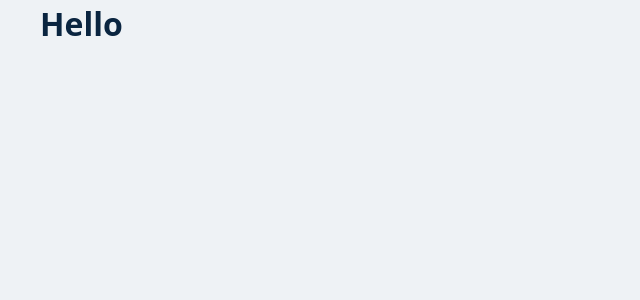
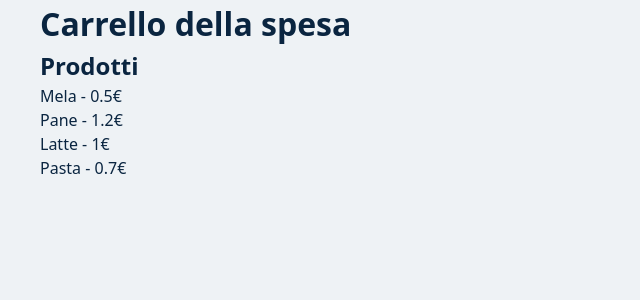
Before and after one commit to emanuelefavero/ex-react-usereducer-spesa, a React (Vite) app: page / in a window 1280 px wide. Shown: the top 300 px of the page, without its empty margins (0-640 px from the left). Built offline with nearby package versions, Linux system fonts and the light colour scheme.

Commit message:
feat: add product list component and products data

```diff
--- a/src/App.jsx
+++ b/src/App.jsx
@@ -1,9 +1,13 @@
 import './App.css';
+import { ProductList } from './components/ProductList';
+import { products } from './data/products';
 
 export const App = () => {
   return (
     <main className='container'>
-      <h1>Hello</h1>
+      <h1>Carrello della spesa</h1>
+      <h2>Prodotti</h2>
+      <ProductList products={products} />
     </main>
   );
 };
--- /dev/null
+++ b/src/components/ProductList.jsx
@@ -0,0 +1,10 @@
+export const ProductList = ({ products }) =>
+  products.length > 0 && (
+    <ul>
+      {products.map(p => (
+        <li key={p.id}>
+          {p.name} - {p.price}€
+        </li>
+      ))}
+    </ul>
+  );
--- /dev/null
+++ b/src/data/products.js
@@ -0,0 +1,6 @@
+export const products = [
+  { id: crypto.randomUUID(), name: 'Mela', price: 0.5 },
+  { id: crypto.randomUUID(), name: 'Pane', price: 1.2 },
+  { id: crypto.randomUUID(), name: 'Latte', price: 1.0 },
+  { id: crypto.randomUUID(), name: 'Pasta', price: 0.7 },
+];
```
